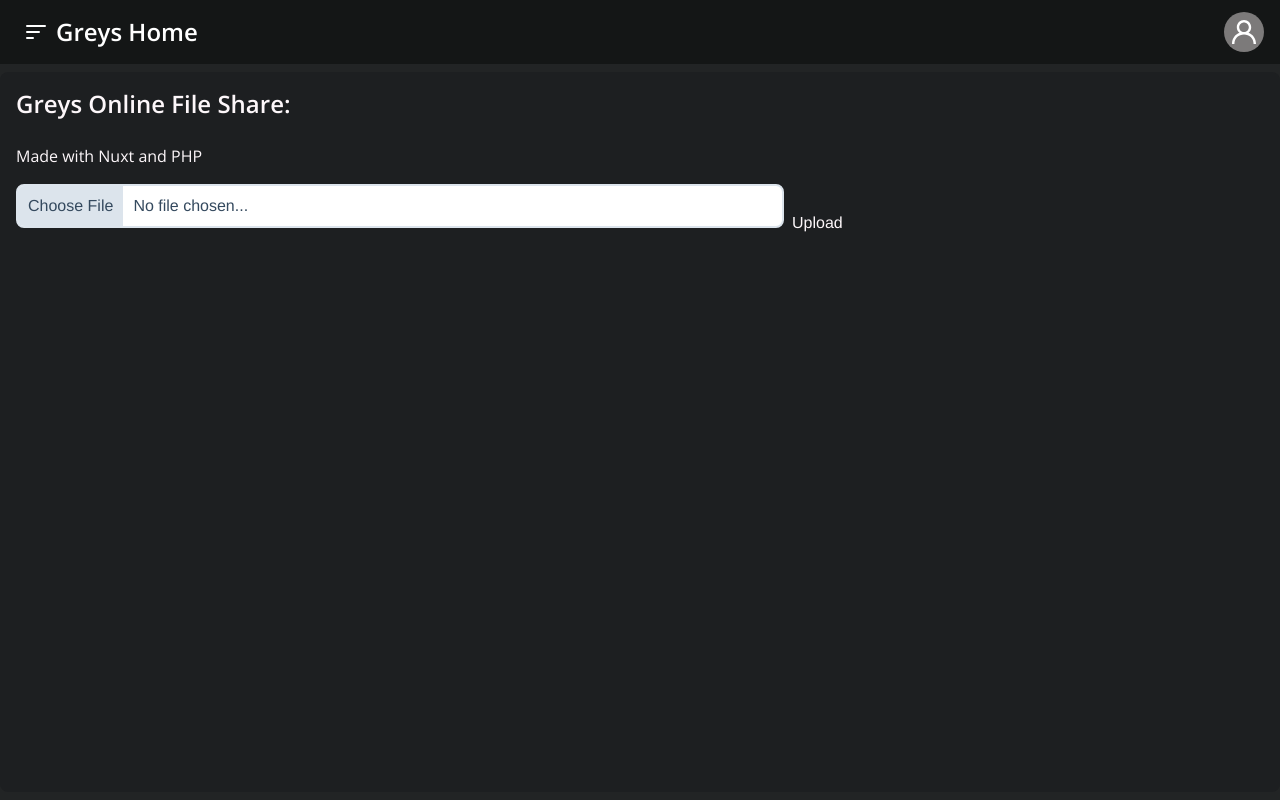
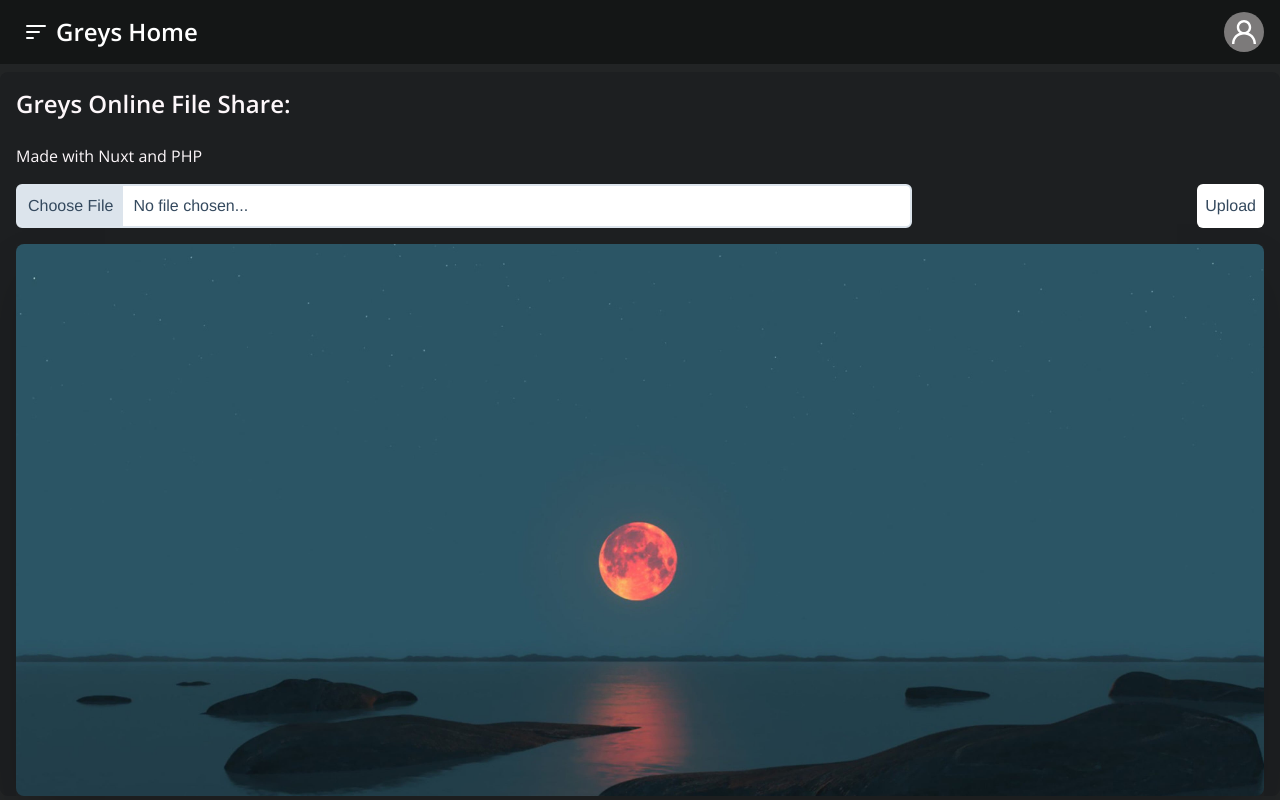
Before and after one commit to GreyStinger/GreyStinger.github.io, a Nuxt app: page /share in a window 1280 px wide. Built offline with nearby package versions, Linux system fonts and the light colour scheme.

Commit message:
share.vue view finished and made reactive

```diff
--- a/pages/share.vue
+++ b/pages/share.vue
@@ -1,23 +1,48 @@
 <template>
   <MainScaffold>
     <div class="text-snow p-4">
-      <h1 class="text-2xl font-semibold">Greys Online File Share:</h1>
-      <br />
+      <h1 class="text-2xl font-semibold">
+        Greys Online File Share:
+      </h1>
+      <br>
       <p>Made with Nuxt and PHP</p>
     </div>
-    <div id="uploadDiv" class="file-upload block mx-4 h-fit text-md max-w-screen-lg">
-      <div class="file-select inline-block w rounded-lg w-[60vw]">
-        <div id="fileName" class="file-select-button">Choose File</div>
-        <div class="file-select-name" v-text="fileName" />
+    <div
+      id="uploadDiv"
+      class="file-upload flex flex-nowrap px-4 text-md select-none"
+    >
+      <div
+        class="file-select flex flex-nowrap min-w-fit rounded-md w-[70vw]"
+        @click="openFileSelect"
+      >
+        <div id="fileName" class="file-select-button">
+          Choose File
+        </div>
+        <div
+          class="file-select-name flex flex-nowrap max-w-[40vw] overflow-hidden whitespace-nowrap"
+          v-text="fileName"
+        />
         <input
           ref="fileInput"
           type="file"
           name="upload-file"
           style="display: none"
           @change="handleFileUpload"
-        />
+        >
       </div>
-      <button class="text-snow ml-2" @click="uploadFile">Upload</button>
+      <div class="m-auto" />
+      <button
+        class="bg-white min-w-[4rem] p-2 border-black rounded-md text-[#34495e] ml-2"
+        @click="uploadFile"
+      >
+        Upload
+      </button>
+    </div>
+    <div class="shadow-2xl m-4">
+      <img
+        class="object-cover h-[69vh] object-bottom rounded-lg w-full"
+        src="@/assets/images/share-bg.jpg"
+      >
     </div>
   </MainScaffold>
 </template>
@@ -27,18 +52,17 @@ import MainScaffold from "~/components/MainScaffold.vue";
 
 export default {
   components: { MainScaffold },
-  data() {
+  data () {
     return {
       fileName: "No file chosen...",
-      file: null,
+      file: null
     };
   },
   methods: {
-    openFileSelect() {
-      // TODO: Fix fileInput click as it stopped working again for some reason.. :/
+    openFileSelect () {
       this.$refs.fileInput.click();
     },
-    handleFileUpload(event) {
+    handleFileUpload (event) {
       const uploadDiv = document.getElementById("uploadDiv");
       const file = event.target.files[0];
       if (!file || /^\s*$/.test(file.name)) {
@@ -49,18 +73,16 @@ export default {
       uploadDiv.classList.add("active");
       this.fileName = file.name;
     },
-    uploadFile() {},
-  },
+    uploadFile () {}
+  }
 };
 </script>
 
 <style>
 .file-upload {
-  /* text-align: center; */
   font-family: Helvetica, Arial, sans-serif;
 }
 .file-upload .file-select {
-  /* display: block; */
   border: 2px solid #dce4ec;
   color: #34495e;
   cursor: pointer;
@@ -78,7 +100,6 @@ export default {
 }
 .file-upload .file-select .file-select-name {
   line-height: 40px;
-  display: inline-block;
   padding: 0 10px;
 }
 .file-upload .file-select:hover {
```
Also changed, not shown: assets/images/share-bg.jpg (added).
